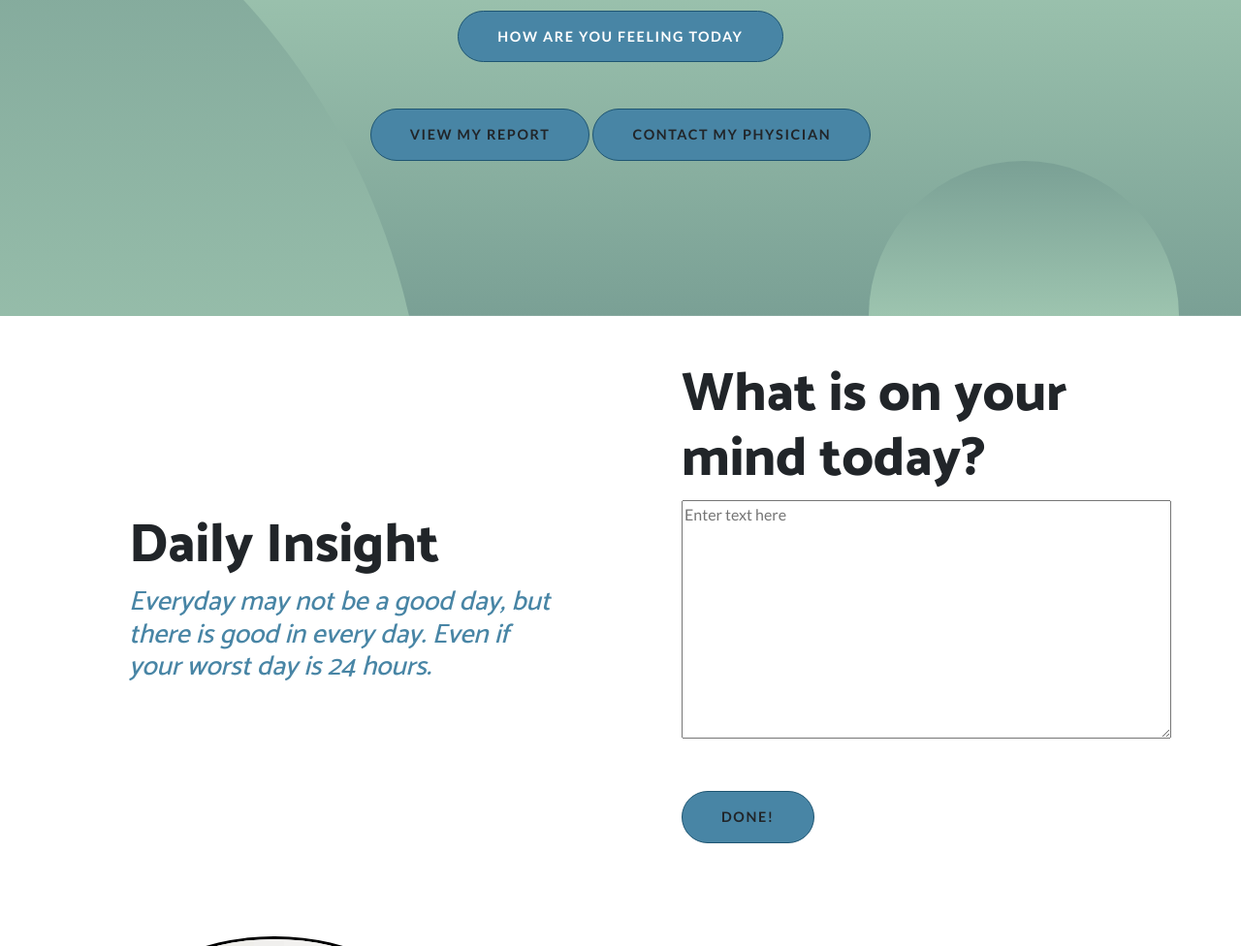
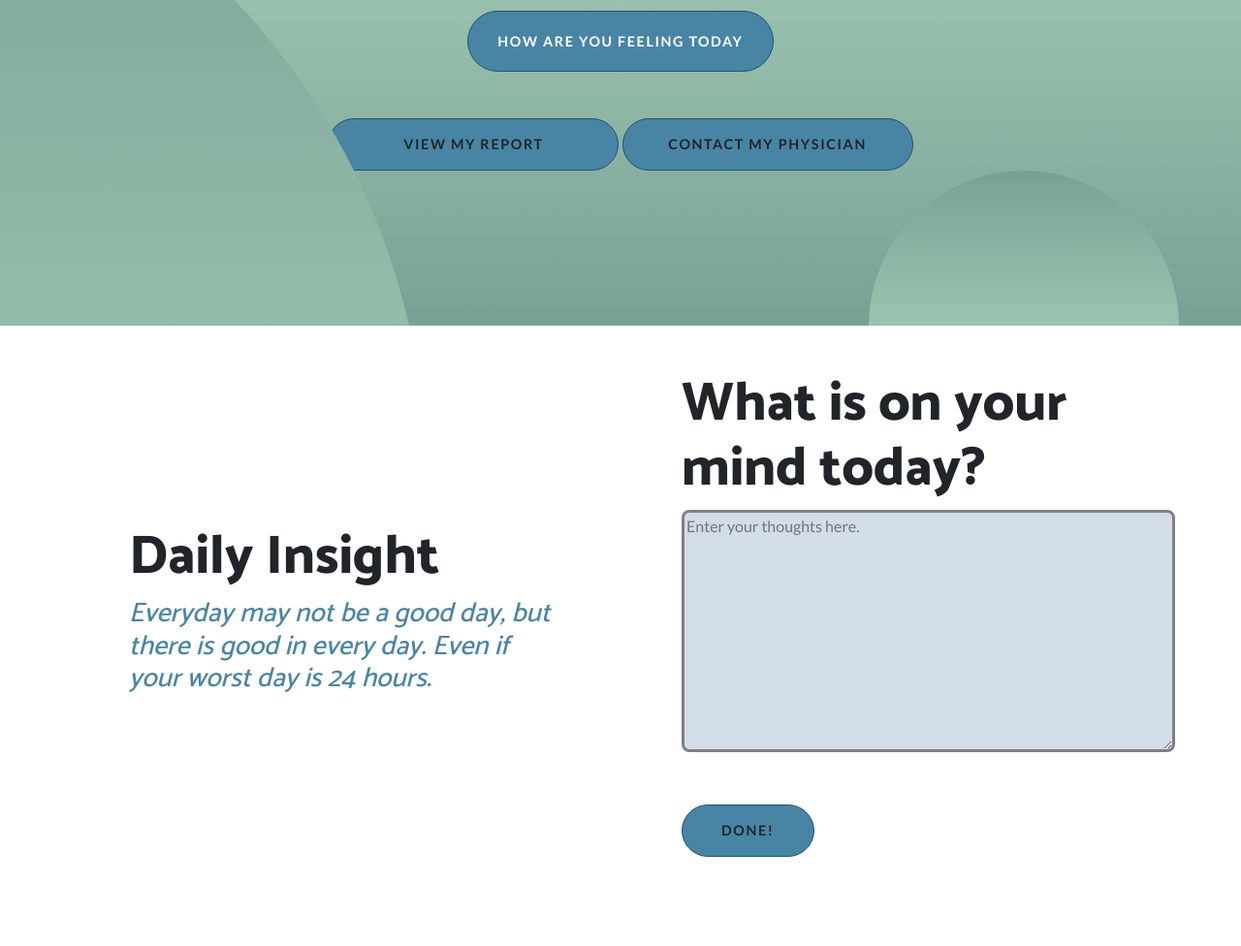
Before and after one commit to StarterHacks6/Mental-Health-Forum, a website: page index.html in a window 1280 px wide. Shown: the part 406-1382 px from the top of the page at 97% size. Drawn offline with nearby package versions, Linux system fonts and the light colour scheme.

Commit message:
updated journal UI

```diff
--- a/css/one-page-wonder.css
+++ b/css/one-page-wonder.css
@@ -161,7 +161,7 @@ header.masthead .bg-circle-4 {
 .btn-primary {
   background-color: #4885A5;
   border-color: #1E5572;
-  padding: 15px 40px;
+  padding: 20px 30px;
 }
 
 .btn-primary:active, .btn-primary:focus, .btn-primary:hover {
@@ -181,6 +181,7 @@ header.masthead .bg-circle-4 {
   background-color: #4885A5;
   border-color: #1E5572;
   padding: 15px 40px;
+  width: 300px;
 }
 
 .btn-primary2:active, .btn-primary2:focus, .btn-primary2:hover {
@@ -219,6 +220,14 @@ header.masthead .bg-circle-4 {
   height = auto;
 }
 
+.journal-format {
+  border-radius: 8px;
+  border-width: 3px;
+  border-color: grey;
+  background-color: #D2DDE7;
+  color: #226BA3 ;
+}
+
 .modal-header, .modal-body{
   color: black;
 }
--- a/index.html
+++ b/index.html
@@ -114,7 +114,7 @@
           <div class="col-lg-6 order-lg-2">
             <div class="p-5">
               <h2 class = "display-4">What is on your mind today?</h2>
-              <textarea name = "journal" cols = "58" rows = "10" placeholder = "Enter text here" id = 'output'></textarea>
+              <textarea class = "journal-format" name = "journal" cols = "58" rows = "10" placeholder = "Enter your thoughts here." id = 'output'></textarea>
 
               <!--CLEARS TEXT-->
               <a class = "btn btn-secondary btn-xl rounded-pill mt-5" onclick = "javascript:eraseText();">Done!</a>
```
